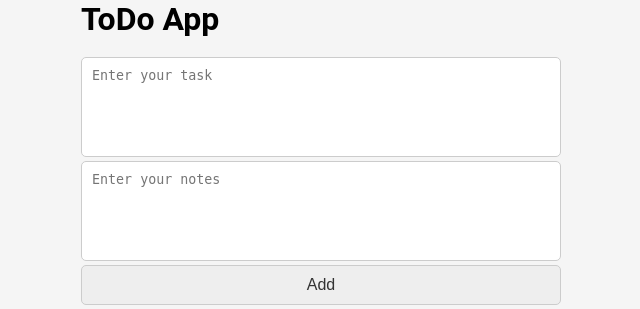
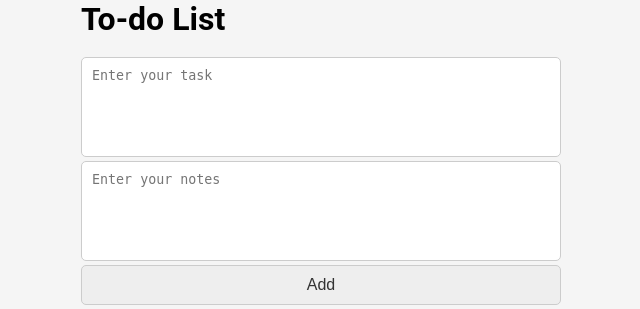
Before and after one commit to bburns8/fastapi-todo-app, a FastAPI app: template templates/index.html in a window 1280 px wide. Shown: the top 309 px of the page, without its empty margins (319-959 px from the left). Run offline with FastAPI, Linux system fonts and the light colour scheme; the template is opened without the code that fills it, so the values that code supplies are empty; parts of the project's set-up code (start-up, migrations or seed data) failed here and were passed over.

Commit message:
Update base.html

```diff
--- a/templates/base.html
+++ b/templates/base.html
@@ -9,7 +9,7 @@
 </head>
 <body>
     <main>
-        <h1>ToDo App</h1>
+        <h1>To-do List</h1>
         <br>
         {% block content %}
 
```
